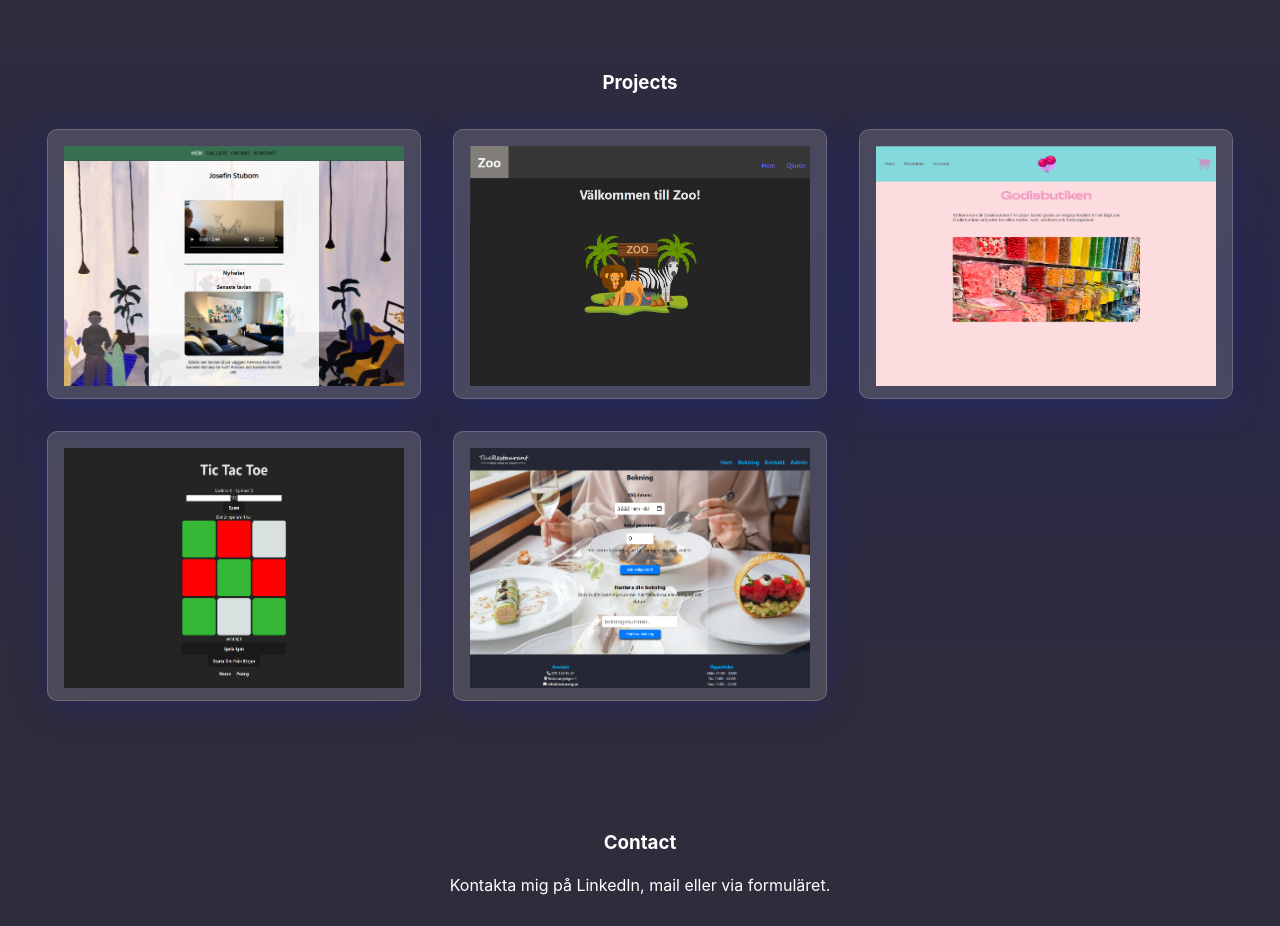
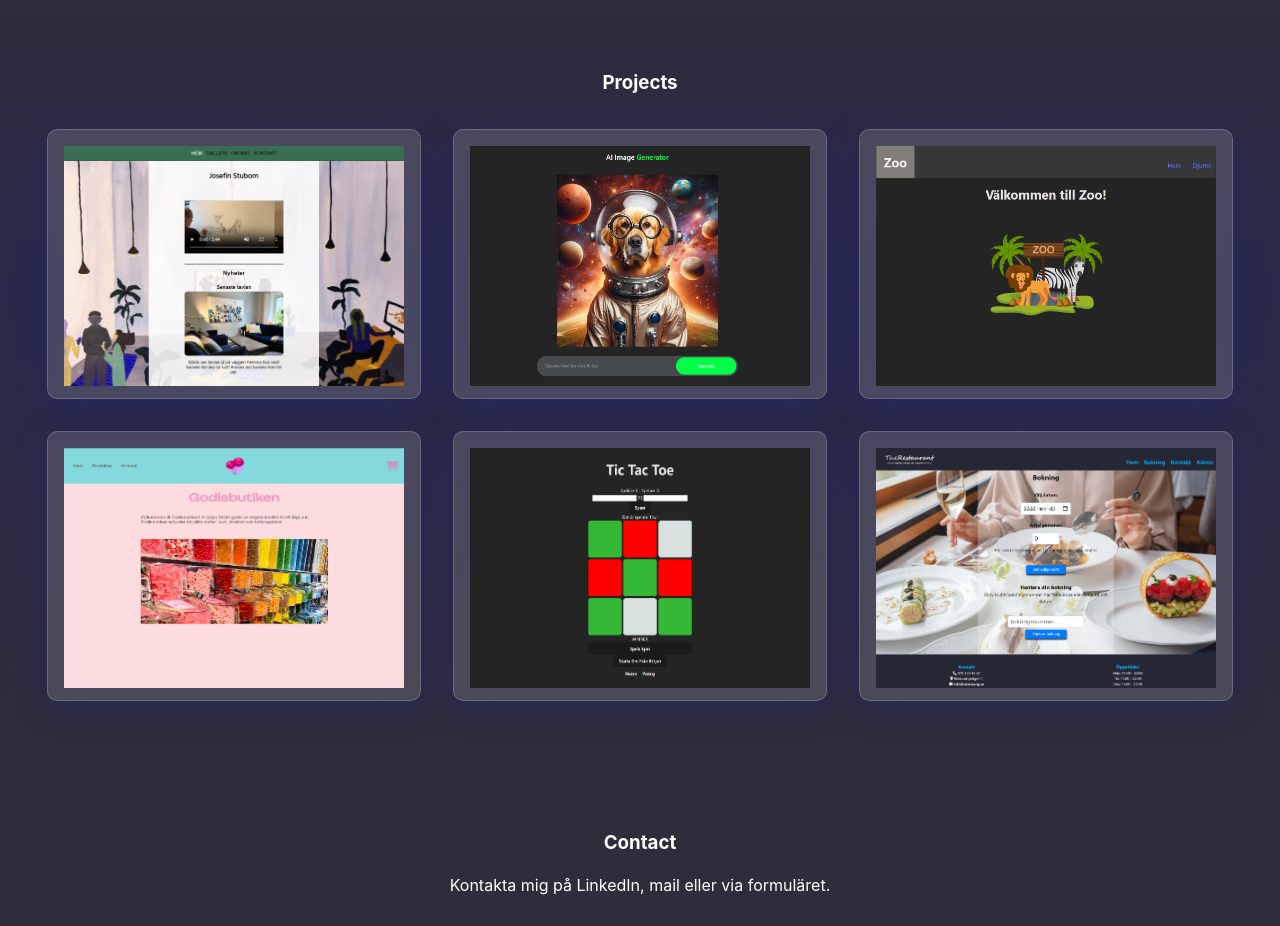
Before and after one commit to Stuuben/Portfolio-2, a React (Vite) app: page / in a window 1280 px wide. Shown: the part 1080-2006 px from the top of the page. Built offline with nearby package versions, Linux system fonts and the light colour scheme.

Commit message:
add new project

```diff
--- a/src/pages/Projects.tsx
+++ b/src/pages/Projects.tsx
@@ -7,6 +7,7 @@ export const Projects = () => {
   const [showBacksideGodis, setShowBacksideGodis] = useState(true);
   const [showBacksideTicTacToe, setShowBacksideTicTacToe] = useState(true);
   const [showBacksideResturant, setShowBacksideResturant] = useState(true);
+  const [showBacksideGenerator, setShowBacksideGenerator] = useState(true);
   const handleMouseOverZoo = () => {
     console.log("over zoo");
 
@@ -40,6 +41,13 @@ export const Projects = () => {
   };
   const handleMouseLeaveResturant = () => {
     setShowBacksideResturant(true);
+  };
+
+  const handleMouseOverGenerator = () => {
+    setShowBacksideGenerator(false);
+  };
+  const handleMouseLeaveGenerator = () => {
+    setShowBacksideGenerator(true);
   };
 
   return (
@@ -90,6 +98,44 @@ export const Projects = () => {
         </div>
         <div
           className="project-item"
+          onMouseOver={() => handleMouseOverGenerator()}
+          onMouseLeave={() => handleMouseLeaveGenerator()}
+        >
+          {showBacksideGenerator ? (
+            <div className="frontside">
+              <img
+                src="/generator.png"
+                alt="homepage"
+                width={340}
+                height={240}
+              />
+            </div>
+          ) : (
+            <div
+              className={`backside ${showBacksideGenerator ? "visible" : ""}`}
+            >
+              <div className="description-wrapper">
+                <h4 className="project-title">AI Image Generator</h4>
+                <p className="description">
+                  Hobby projekt som skapar en bild med AI.
+                </p>
+              </div>
+              <div className="button-wrapper">
+                <button className="button-project">
+                  <a
+                    className="link"
+                    href="https://adamstubornzoo.netlify.app/"
+                    target="_blank"
+                  >
+                    Se hemsida
+                  </a>
+                </button>
+              </div>
+            </div>
+          )}
+        </div>
+        <div
+          className="project-item"
           onMouseOver={() => handleMouseOverZoo()}
           onMouseLeave={() => handleMouseLeaveZoo()}
         >
@@ -125,6 +171,7 @@ export const Projects = () => {
             </div>
           )}
         </div>
+
         <div
           className="project-item"
           onMouseOver={() => handleMouseOverGodis()}
```
Also changed, not shown: public/generator.png (added).
